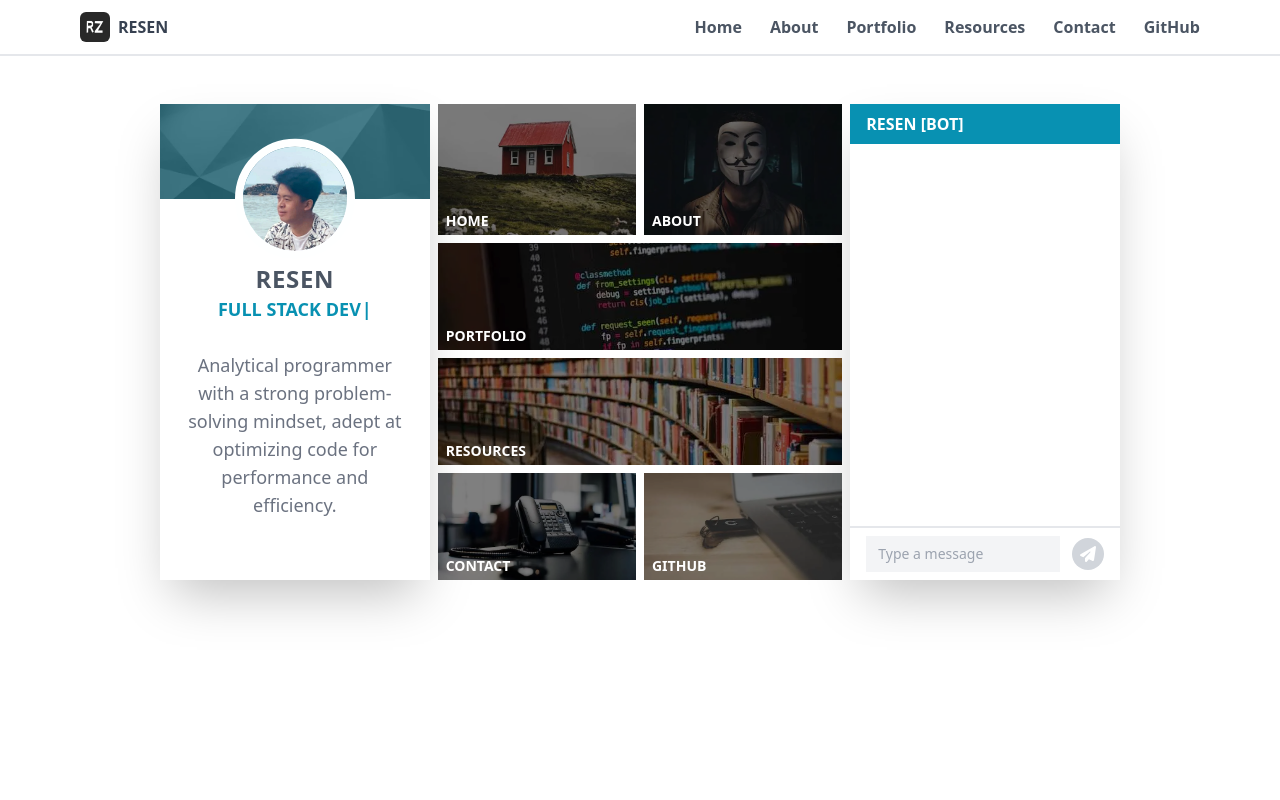
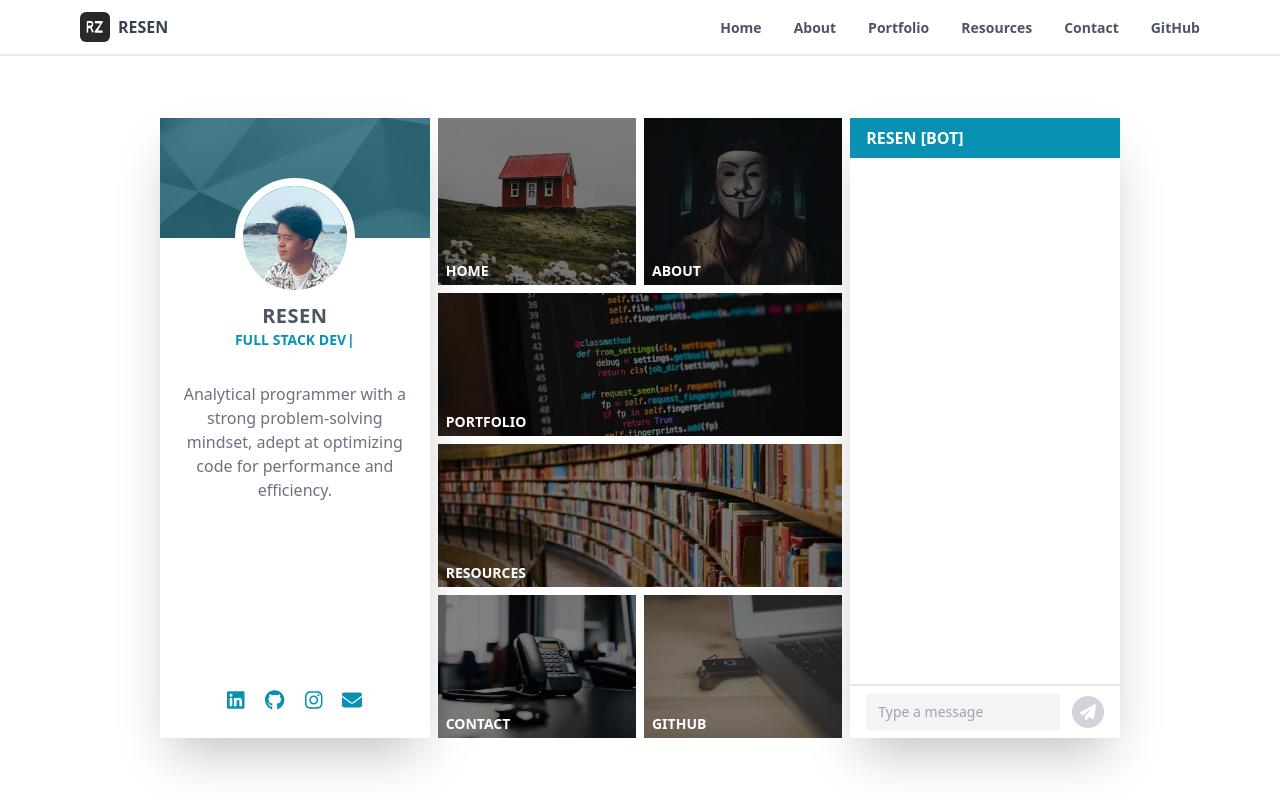
Before and after one commit to resenzhu/nextjs, a Next.js app: page / in a window 1280 px wide. Built offline with nearby package versions, Linux system fonts and the light colour scheme; no server answers; what tailwindcss-animated would draw is missing.

Commit message:
remove landscape styles

```diff
--- a/src/app/layout.tsx
+++ b/src/app/layout.tsx
@@ -15,7 +15,7 @@ const RootLayout = ({children}: RootLayoutProps): JSX.Element => {
   config.autoAddCss = false;
   return (
     <html lang='en'>
-      <body className='pt-16 md:pt-14 landscape:pt-14'>
+      <body className='pt-16 md:pt-14'>
         <Redux>
           <Viewport>
             <Online>
--- a/src/app/page.tsx
+++ b/src/app/page.tsx
@@ -15,7 +15,7 @@ const metadata = createMetadata({
 });
 
 const Page = (): JSX.Element => (
-  <section className='h-[calc(100vh-4rem)] md:mx-16 md:grid md:h-[calc(100vh-3.5rem)] md:items-center lg:mx-auto lg:w-3/4 landscape:h-full'>
+  <section className='h-[calc(100vh-4rem)] md:mx-16 md:grid md:h-[calc(100vh-3.5rem)] md:items-center lg:mx-auto lg:w-3/4'>
     <div className='h-full md:grid md:h-5/6 md:max-h-[calc(100vh-3.5rem)] md:grid-cols-[minmax(0,2fr)_minmax(0,3fr)] md:grid-rows-[minmax(0,1fr)_minmax(0,1fr)] md:gap-2 lg:grid-cols-[minmax(0,2fr)_minmax(0,3fr)_minmax(0,2fr)] lg:grid-rows-1'>
       <Profile
         picture={[
--- a/src/components/main/home/profile/index.tsx
+++ b/src/components/main/home/profile/index.tsx
@@ -44,17 +44,17 @@ const Profile = ({
       <div className='relative flex h-full flex-col items-center justify-between pt-20 md:pt-16'>
         <div className='flex flex-1 flex-col items-center'>
           <TName>
-            <span className='text-2xl font-extrabold tracking-wide text-gray-600 md:text-xl landscape:text-2xl'>
+            <span className='text-2xl font-extrabold tracking-wide text-gray-600 md:text-xl'>
               {name}
             </span>
           </TName>
           <TSpecialty>
-            <span className='text-lg font-extrabold text-cyan-600 md:text-sm landscape:text-lg'>
+            <span className='text-lg font-extrabold text-cyan-600 md:text-sm'>
               <Specialty title={specialty} />
             </span>
           </TSpecialty>
           <TBio>
-            <span className='w-4/5 py-4 text-center text-gray-500 md:mx-auto md:w-5/6 md:text-sm lg:py-8 lg:text-base landscape:py-7 landscape:text-lg'>
+            <span className='w-4/5 py-4 text-center text-gray-500 md:mx-auto md:w-5/6 md:text-sm lg:py-8 lg:text-base'>
               {bio}
             </span>
           </TBio>
@@ -66,11 +66,11 @@ const Profile = ({
           </TButtons>
         </div>
         <TSocials>
-          <div className='flex w-1/2 items-center justify-between pb-6 pt-4 md:mx-auto md:pb-6 md:pt-1 landscape:w-1/3 landscape:pb-8 landscape:pt-10'>
+          <div className='flex w-1/2 items-center justify-between pb-6 pt-4 md:mx-auto md:pb-6 md:pt-1'>
             {socials.map(
               (social): JSX.Element => (
                 <Link
-                  className='text-2xl text-cyan-600 duration-150 active:text-cyan-700 md:text-xl landscape:text-2xl'
+                  className='text-2xl text-cyan-600 duration-150 active:text-cyan-700 md:text-xl'
                   key={social.name}
                   href={social.url}
                   target='_blank'
--- a/src/components/main/navbar/index.tsx
+++ b/src/components/main/navbar/index.tsx
@@ -18,7 +18,7 @@ type MenuProps = {
 
 const Navbar = ({logo, title, children}: NavbarProps): JSX.Element => (
   <nav className='fixed left-0 top-0 z-20 w-screen border-b-2 bg-white md:animate-fade-down md:animate-duration-700'>
-    <div className='mx-4 flex items-center justify-between py-4 md:mx-16 md:py-3 lg:mx-20 landscape:py-3'>
+    <div className='mx-4 flex items-center justify-between py-4 md:mx-16 md:py-3 lg:mx-20'>
       <Link
         className='flex items-center justify-center'
         href='/'
--- a/src/components/main/navbar/nav.tsx
+++ b/src/components/main/navbar/nav.tsx
@@ -62,7 +62,7 @@ const Nav = ({children}: NavProps): JSX.Element => {
             </TBackdrop>
             <TSidenav>
               <div
-                className='fixed right-0 top-0 h-screen w-3/5 bg-white landscape:w-1/4'
+                className='fixed right-0 top-0 h-screen w-3/5 bg-white'
                 ref={sidebar}
               >
                 <div className='mx-6 flex h-full py-6'>
@@ -87,7 +87,7 @@ const Nav = ({children}: NavProps): JSX.Element => {
         </>
       )}
       {viewport.width >= 768 && (
-        <div className='space-x-6 md:space-x-7 lg:space-x-8 landscape:space-x-7'>
+        <div className='space-x-6 md:space-x-7 lg:space-x-8'>
           {children}
         </div>
       )}
--- a/src/components/main/navbar/navmenu.tsx
+++ b/src/components/main/navbar/navmenu.tsx
@@ -21,7 +21,7 @@ const NavMenu = ({url, label, target}: NavMenuProps) => {
 
   return (
     <Link
-      className='w-fit text-lg font-bold text-gray-600 duration-150 hover:text-cyan-600 md:text-sm landscape:text-base'
+      className='w-fit text-lg font-bold text-gray-600 duration-150 hover:text-cyan-600 md:text-sm'
       href={url}
       target={target}
       onClick={(): void => handleToggleSidenav(false)}
```
